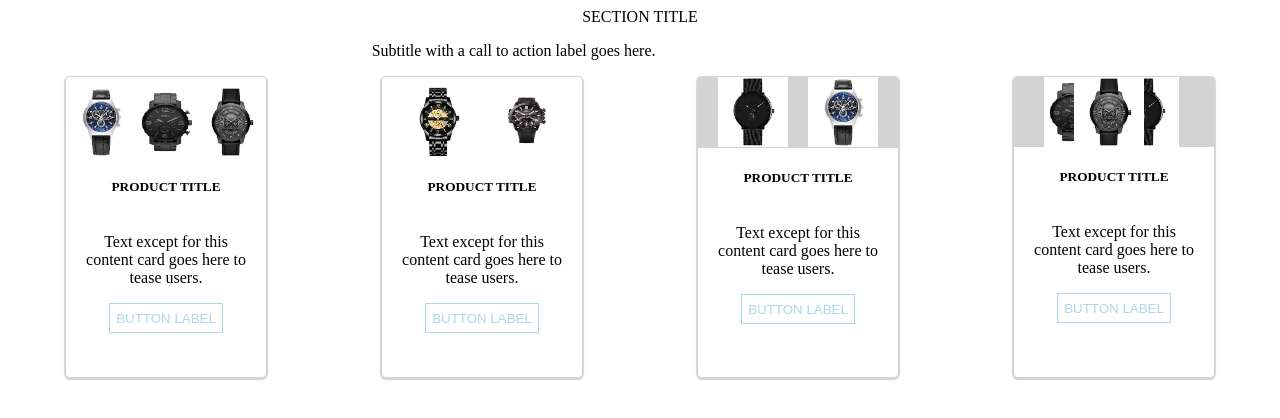
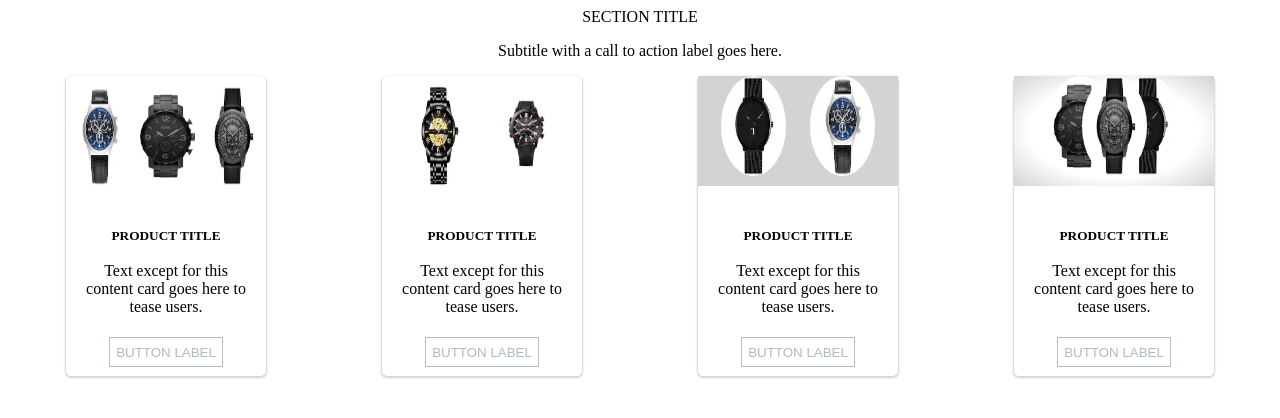
Before and after one commit to condurachi13/razvan-frontend, a plain HTML site: page tema-css-flex/Primul layout/index.html in a window 1280 px wide. Drawn offline with Linux system fonts and the light colour scheme.

Commit message:
Modificari la stilizare, in general la imagini

```diff
--- a/tema-css-flex/Primul layout/style.css
+++ b/tema-css-flex/Primul layout/style.css
@@ -9,34 +9,38 @@
 .main-containers {
     width: 200px;
     height: 300px;
-    border: 1px solid lightgray;
     border-radius: 5px;
-    box-shadow: 0px 1px 1px 1px lightgray;
+    box-shadow: 0px 1px 2px 1px lightgray;
     justify-content: space-evenly;
     margin: auto;
 }
 h5 {
     text-align: center;
-    bottom: 0px;
+    top: 20px;
+    position: relative;
 }
-p {
+.description > p {
     width: 80%;
 }
 .container {
     display: flex;
     padding-top: 10px;
     justify-content: space-evenly;
+    position: relative;
 }
 .container > img {
-    width: 70px;
-    height: 70px;
+    width: 65px;
+    height: 100px;
+    border-radius: 50%;
 }
 input[type="button"] {
     background-color: white;
-    border: 1px solid lightblue;
-    color: lightblue;
+    border: 1px solid rgb(176, 187, 190);
+    color: rgb(176, 187, 190);
     width: auto;
     height: 30px;
+    position: relative;
+    bottom: -5px;
 }
 input[type="button"]:active {
     background-color: lightblue;
@@ -46,16 +50,23 @@ input[type="button"]:active {
     flex-direction: column;
     align-items: center;
     justify-content: center;
+    position: relative;
 }
 #container3 {
     background-color: lightgray;
     padding: 0px 0px 1px 0px;
+    position: relative;
+    padding-bottom: 10px;
 
 }
 #container4 {
     position: relative;
     background-color: lightgray;
     padding: 0;
+    background-image: radial-gradient(white 60%, lightgray);
+    position: relative;
+    padding-bottom: 10px;
+
 }
 #ceas-stanga {
     transform: translateX(50%);
```
